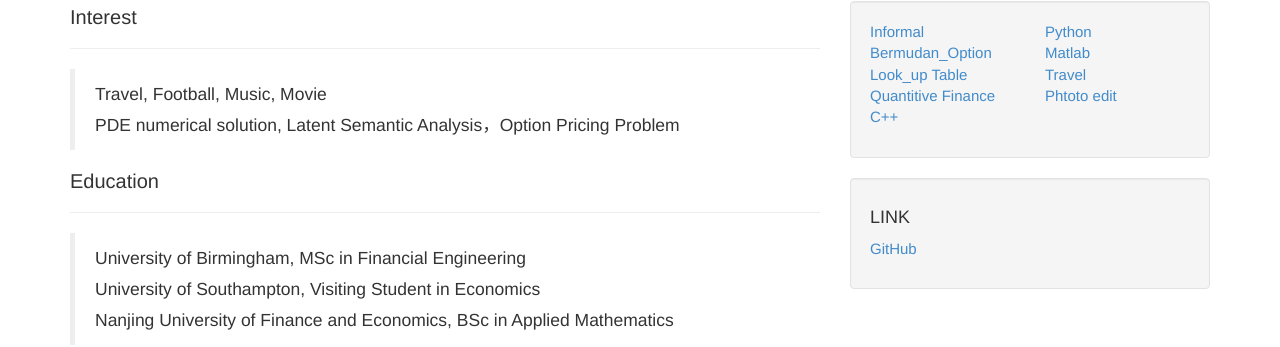
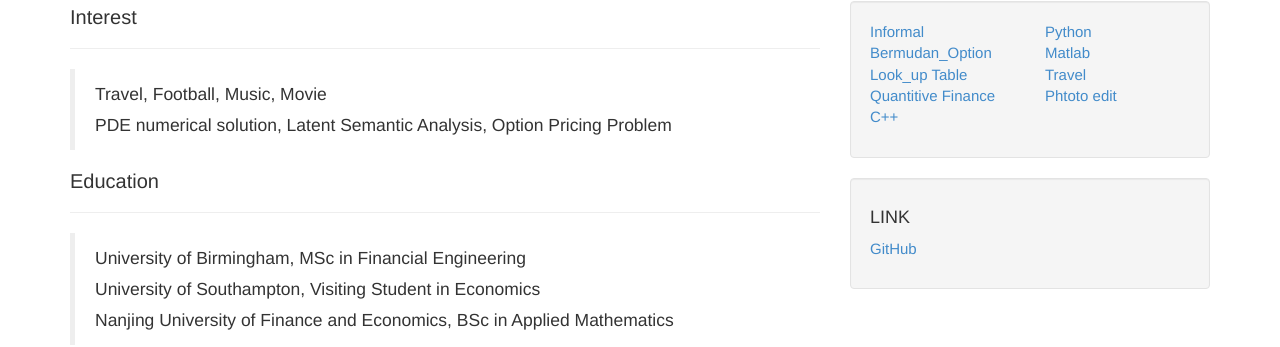
Before and after one commit to hanlinlibham/hanlinlibham.github.io, a Jekyll site: the page built from about.markdown, in a window 1280 px wide and 900 px high. Shown: the part 203-550 px from the top of the window. Built offline with Jekyll 4.4.1, drawn with Linux system fonts in a browser that asks for light colours; our own code applies the rules of GitHub Pages for plain Markdown files; Markdown is read by kramdown in place of the engine named in the settings.

```diff
--- a/about.markdown
+++ b/about.markdown
@@ -5,7 +5,7 @@
 ## Interest
 ------
 >Travel, Football, Music, Movie<br>
->PDE numerical solution, Latent Semantic Analysis，Option Pricing Problem
+>PDE numerical solution, Latent Semantic Analysis, Option Pricing Problem
 
 ## Education
 ------
```
